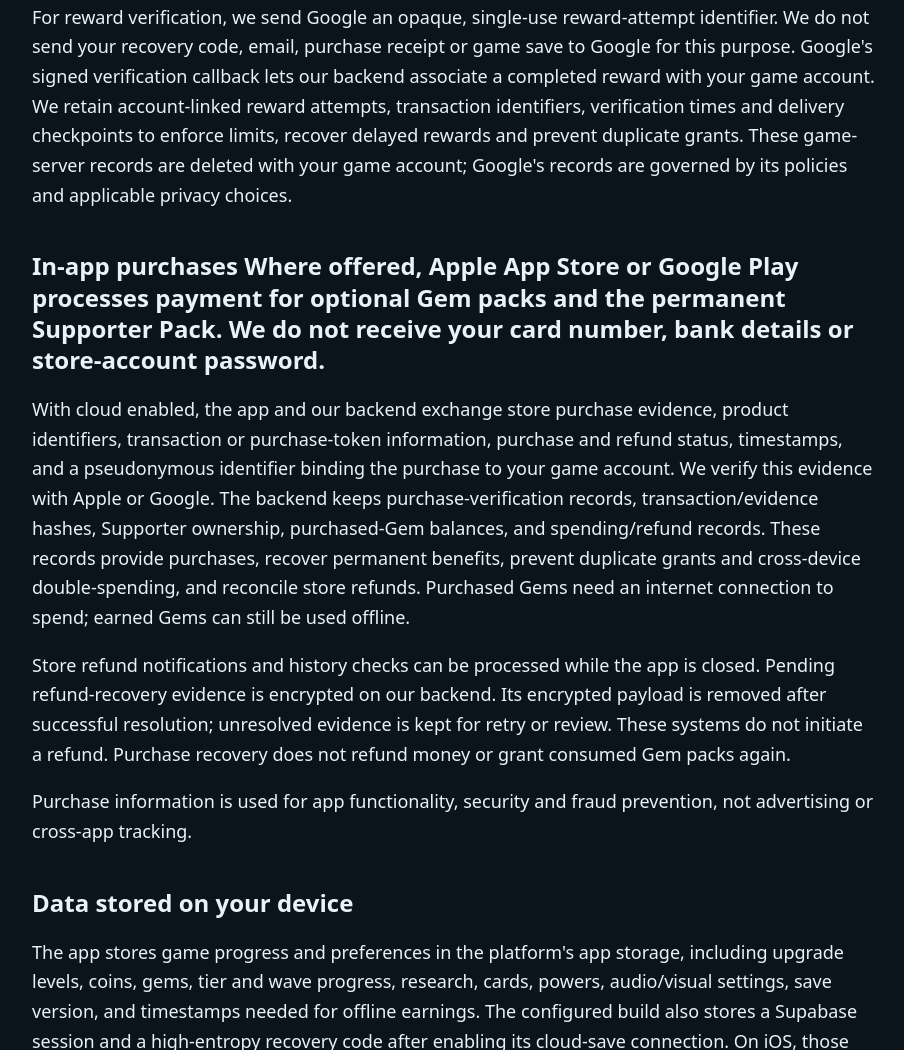
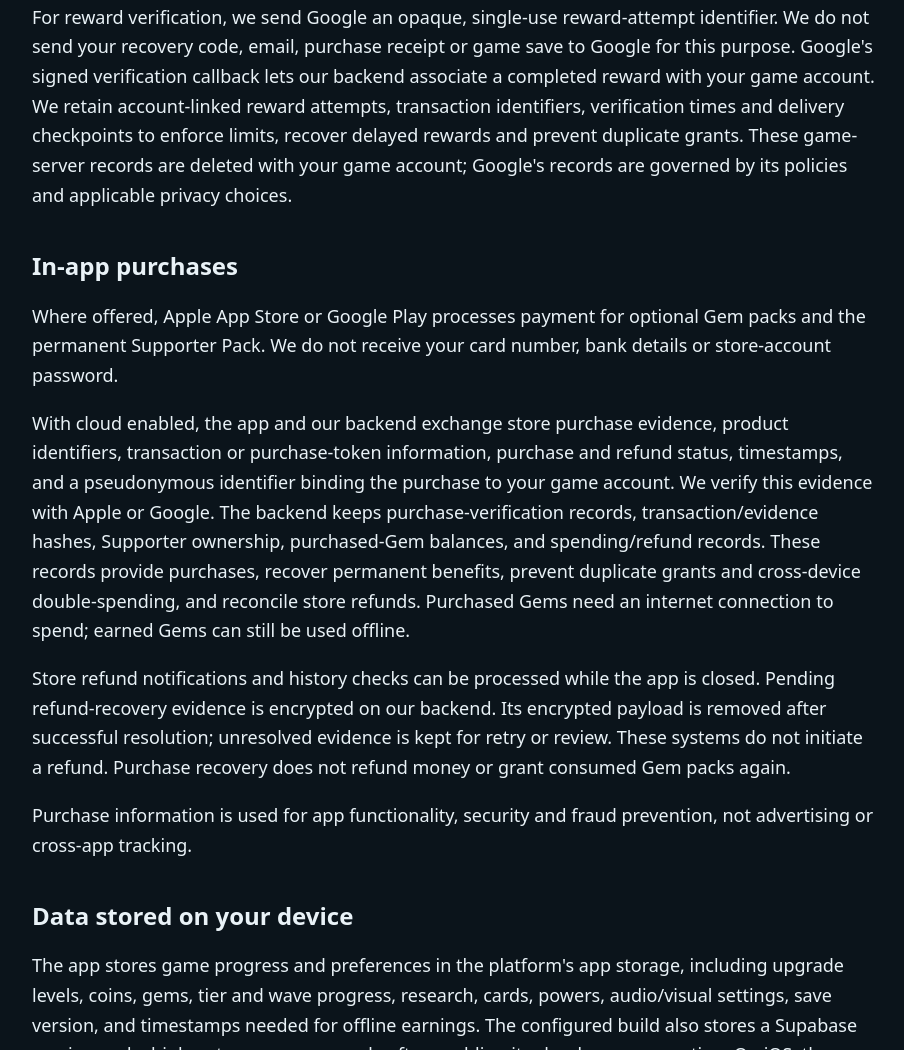
Before and after one commit to rpdforlifex-collab/neon-bastion-support, a plain HTML site: page privacy.html in a window 1280 px wide. Shown: the part 1513-2563 px from the top of the page, without its empty margins (186-1090 px from the left). Drawn offline with Linux system fonts and the light colour scheme.

Commit message:
Separate purchase heading from policy paragraph

```diff
--- a/privacy.html
+++ b/privacy.html
@@ -14,10 +14,8 @@
 <p>Google&#x27;s Mobile Ads SDK and consent tools may process your IP address and approximate location inferred from it, device or app identifiers, ad views and interactions, and crash, diagnostic and performance information. Google uses this information to deliver and measure advertisements, operate its services, and prevent fraud. The initial configuration requests non-personalized ads; this does not mean that no information is collected or shared. The game does not request GPS or other precise-location permission for advertisements. Google&#x27;s privacy policy is available at https://policies.google.com/privacy.</p>
 <p>We request applicable privacy choices before loading an optional ad. When required, Ad Privacy Options in the Gem shop lets you review or change those choices. You may choose not to watch advertisements. Reward verification needs internet access and an enabled cloud account. Selecting Play Locally stops the account-bound ad-reward feature as well as cloud requests.</p>
 <p>For reward verification, we send Google an opaque, single-use reward-attempt identifier. We do not send your recovery code, email, purchase receipt or game save to Google for this purpose. Google&#x27;s signed verification callback lets our backend associate a completed reward with your game account. We retain account-linked reward attempts, transaction identifiers, verification times and delivery checkpoints to enforce limits, recover delayed rewards and prevent duplicate grants. These game-server records are deleted with your game account; Google&#x27;s records are governed by its policies and applicable privacy choices.</p>
-<h2>In-app purchases
-Where offered, Apple App Store or Google Play processes payment for optional
-Gem packs and the permanent Supporter Pack. We do not receive your card number,
-bank details or store-account password.</h2>
+<h2>In-app purchases</h2>
+<p>Where offered, Apple App Store or Google Play processes payment for optional Gem packs and the permanent Supporter Pack. We do not receive your card number, bank details or store-account password.</p>
 <p>With cloud enabled, the app and our backend exchange store purchase evidence, product identifiers, transaction or purchase-token information, purchase and refund status, timestamps, and a pseudonymous identifier binding the purchase to your game account. We verify this evidence with Apple or Google. The backend keeps purchase-verification records, transaction/evidence hashes, Supporter ownership, purchased-Gem balances, and spending/refund records. These records provide purchases, recover permanent benefits, prevent duplicate grants and cross-device double-spending, and reconcile store refunds. Purchased Gems need an internet connection to spend; earned Gems can still be used offline.</p>
 <p>Store refund notifications and history checks can be processed while the app is closed. Pending refund-recovery evidence is encrypted on our backend. Its encrypted payload is removed after successful resolution; unresolved evidence is kept for retry or review. These systems do not initiate a refund. Purchase recovery does not refund money or grant consumed Gem packs again.</p>
 <p>Purchase information is used for app functionality, security and fraud prevention, not advertising or cross-app tracking.</p>
```
